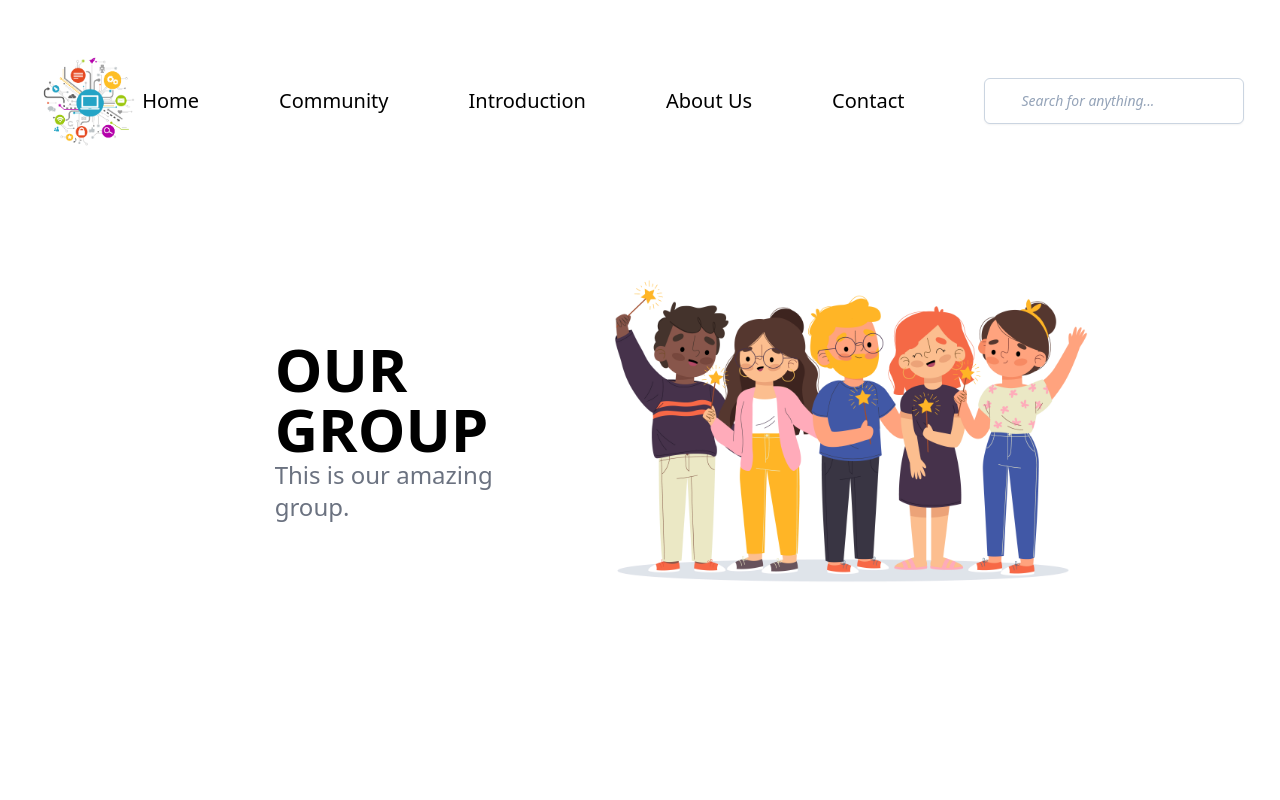
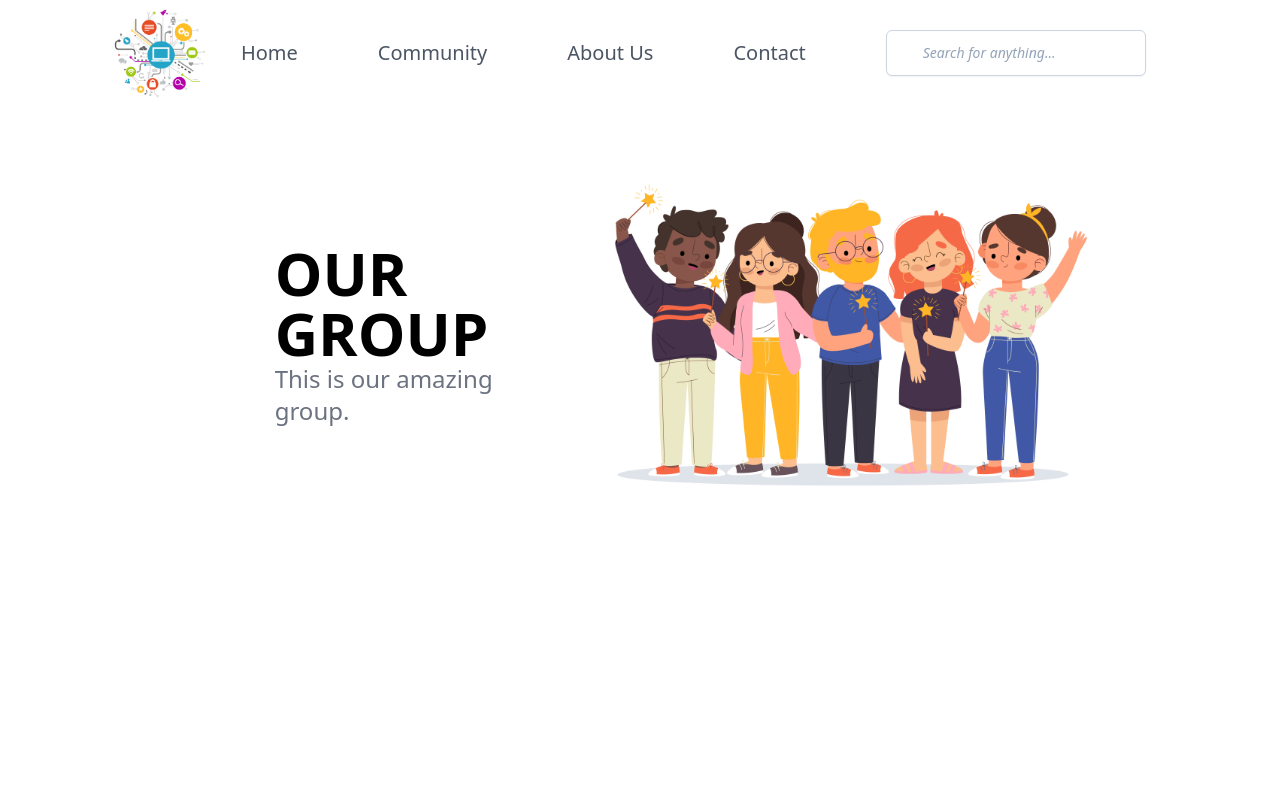
Before and after one commit to senul724/matrix-project, a React (Vite) app: page / in a window 1280 px wide. Shown: the top 800 px of the page. Built offline with nearby package versions, Linux system fonts and the light colour scheme.

Commit message:
minor fixes

```diff
--- a/src/layout/Layout.jsx
+++ b/src/layout/Layout.jsx
@@ -4,20 +4,17 @@ const Layout = () => {
   return (
     <>
     <div>
-      <nav className="flex justify-center items-center py-12">
+      <nav className="flex justify-center items-center">
         <div className="w-1/12">
           <img src="/top-icon1.jpg" alt="" />
         </div>
-       <div>
-        <ul className="flex flex-row gap-20 text-xl text-md">
+        <div className="flex justify-center items-center w-3/4">
+          <ul className="flex flex-row gap-20 text-xl text-gray-600 text-md">
             <li className="flex justify-center items-center">
               <Link to="/">Home</Link>
             </li>
             <li className="flex justify-center items-center">
               <Link to="/event">Community</Link>
-          </li>
-          <li className="flex justify-center items-center">
-            <Link to="/introduction">Introduction</Link>
             </li>
             <li className="flex justify-center items-center">
               <Link to="/about">About Us</Link>
```
Lines whose indentation alone changed are shown as unchanged.
